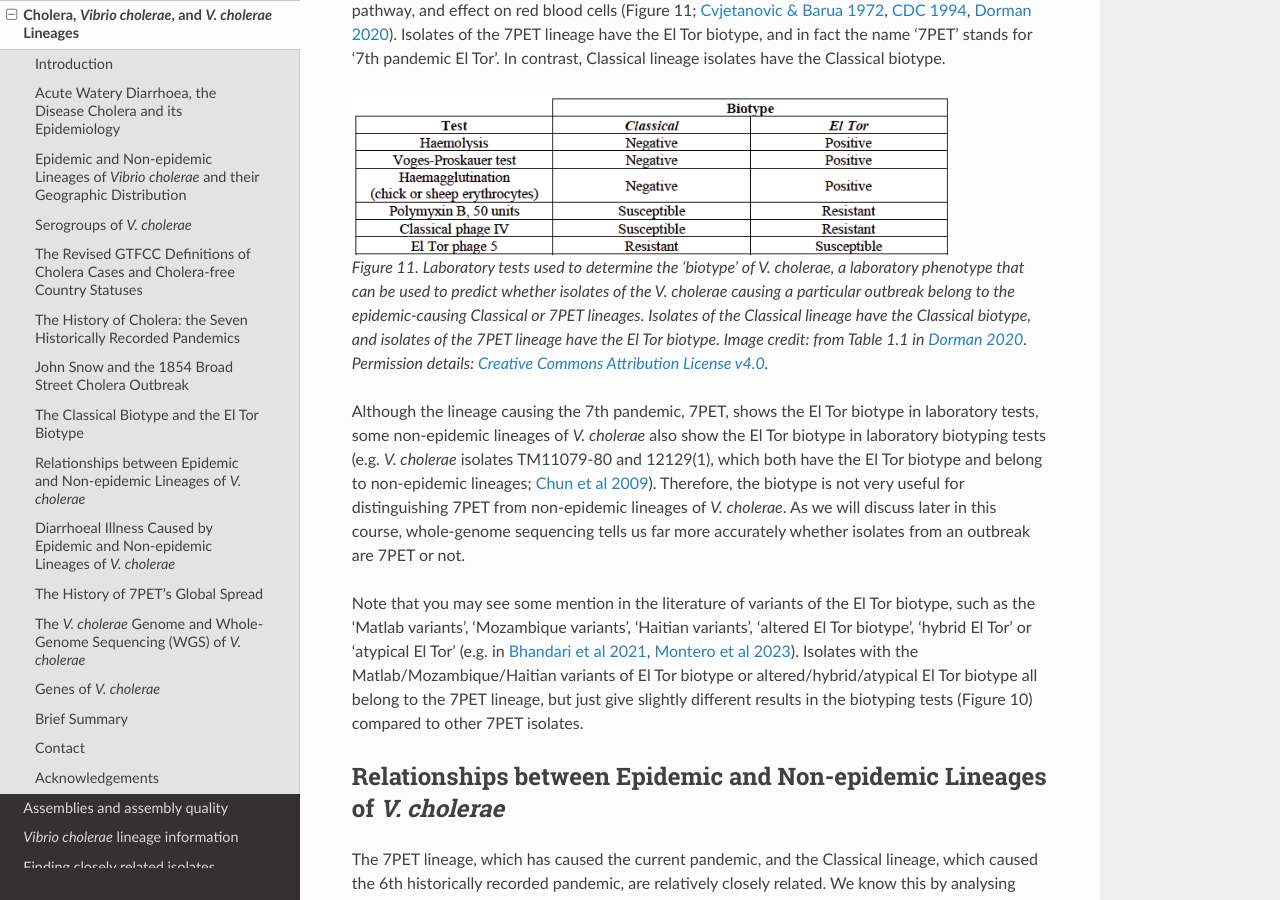
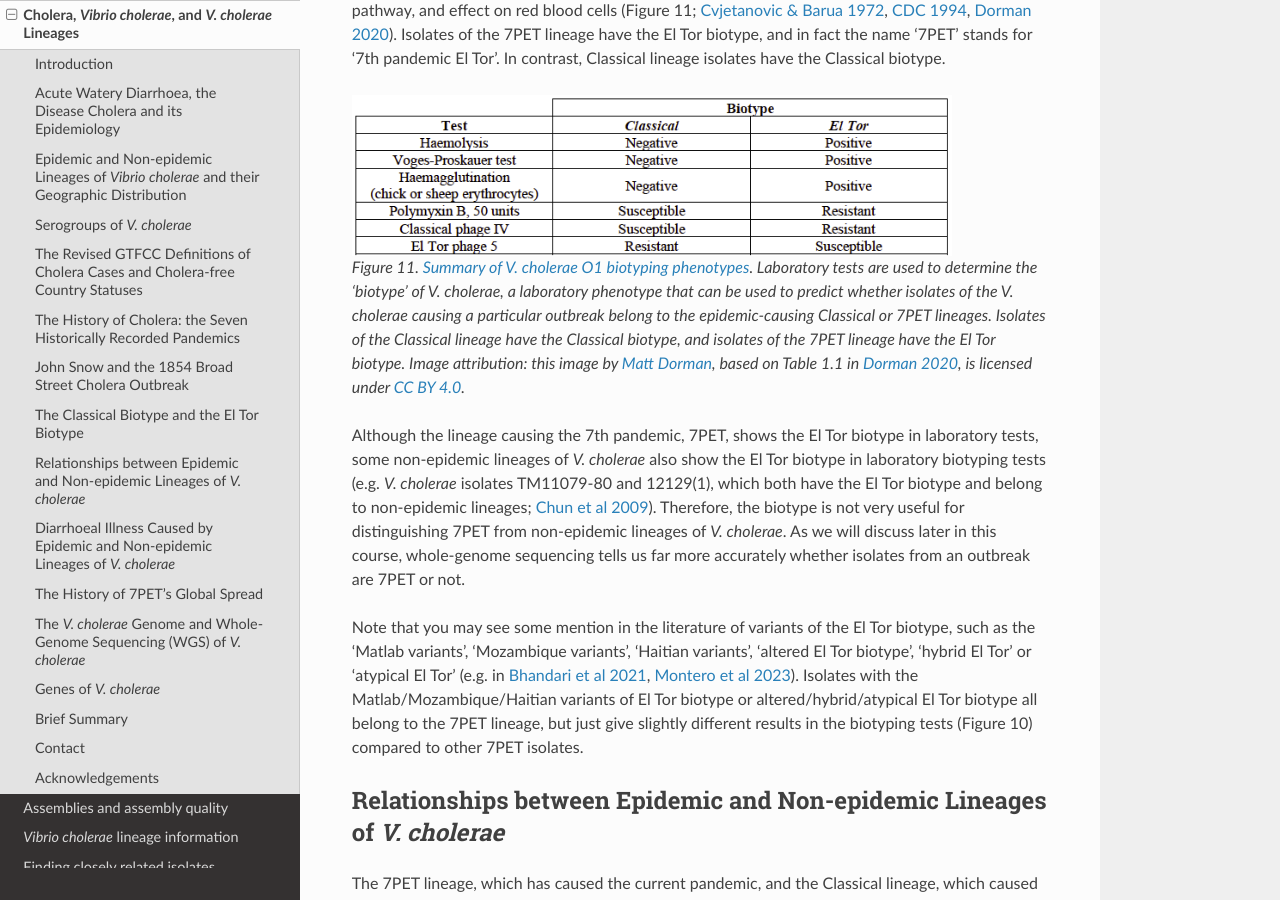
Before and after one commit to avrilcoghlan/cholerabook, a Sphinx documentation site: the page built from docs/source/vibriogenomes.rst, in a window 1280 px wide and 900 px high, scrolled down 10864 px. Built offline with Sphinx 7.4.7 and the Read the Docs theme 2.0.0, drawn with Linux system fonts in a browser that asks for light colours.

Commit message:
Update vibriogenomes.rst

```diff
--- a/docs/source/vibriogenomes.rst
+++ b/docs/source/vibriogenomes.rst
@@ -411,11 +411,15 @@ In contrast, Classical lineage isolates have the Classical biotype.
 .. figure:: Biotype.png
   :width: 600
 
-  Figure 11. Laboratory tests used to determine the 'biotype' of *V. cholerae*, a laboratory phenotype that can be used to predict whether isolates of the *V. cholerae* causing a particular outbreak belong to the epidemic-causing Classical or 7PET lineages. Isolates of the Classical lineage have the Classical biotype, and isolates of the 7PET lineage have the El Tor biotype. Image credit: from Table 1.1 in `Dorman 2020`_. Permission details: `Creative Commons Attribution License v4.0`_.
+  Figure 11. `Summary of V. cholerae O1 biotyping phenotypes`_. Laboratory tests are used to determine the 'biotype' of *V. cholerae*, a laboratory phenotype that can be used to predict whether isolates of the *V. cholerae* causing a particular outbreak belong to the epidemic-causing Classical or 7PET lineages. Isolates of the Classical lineage have the Classical biotype, and isolates of the 7PET lineage have the El Tor biotype. Image attribution: this image by `Matt Dorman`_, based on Table 1.1 in `Dorman 2020`_, is licensed under `CC BY 4.0`_.
 
-.. _Creative Commons Attribution License v4.0: https://creativecommons.org/licenses/by/4.0/
+.. _CC BY 4.0: https://creativecommons.org/licenses/by/4.0/
+
+.. _Matt Dorman: https://www.universityofgalway.ie/our-research/people/mathematical-statistical-sciences/matthewdorman/
 
 .. _Dorman 2020: https://www.sanger.ac.uk/theses/md25-thesis.pdf
+
+.. _Summary of V. cholerae O1 biotyping phenotypes: https://www.sanger.ac.uk/theses/md25-thesis.pdf
 
 Although the lineage causing the 7th pandemic, 7PET, shows the El Tor biotype in laboratory tests, some
 non-epidemic lineages of *V. cholerae* also show the El Tor biotype in laboratory biotyping tests (e.g. *V. cholerae* isolates TM11079-80 and 12129(1), which both have the El Tor
```
